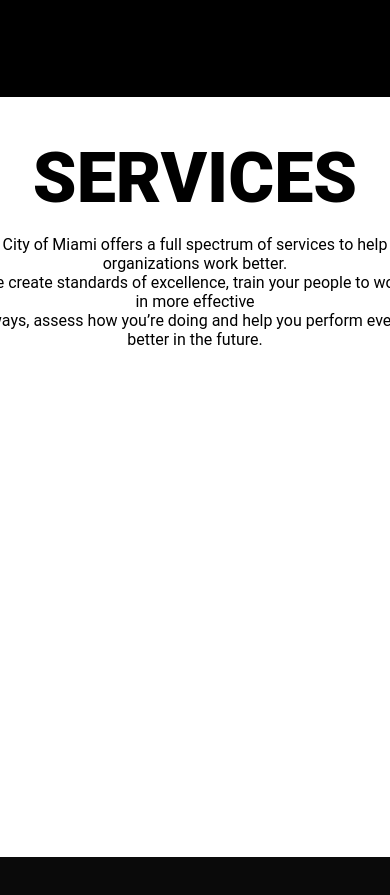
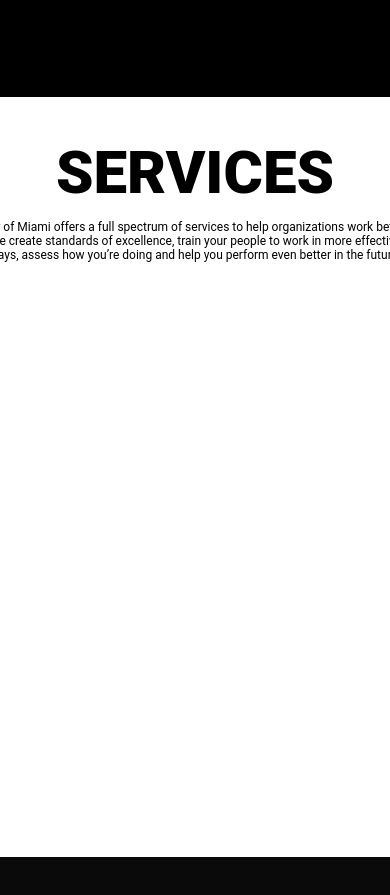
Before and after one commit to vojaso82/React-Video-Homepage, a React (Create React App) app: page / in a window 390 px wide. Shown: the part 1580-2475 px from the top of the page. Built offline with nearby package versions, Linux system fonts and the light colour scheme.

Commit message:
services section media query done

```diff
--- a/src/components/Projects.css
+++ b/src/components/Projects.css
@@ -66,3 +66,25 @@
 #box6{
     transition: all 1s ease-in-out 0.7s;
 }
+
+@media(max-width:750px){
+    .services h1{
+        font-size: 60px;
+    }
+    .services p{
+        font-size: 12px;
+        }
+    .all-services{
+        width:85%;
+        height:69%;
+
+
+        }
+    .box-slide{
+        flex-direction: column;
+        justify-content: center;
+    }
+    .box-slide p{
+        font-size: 12px;
+    }
+}
```
